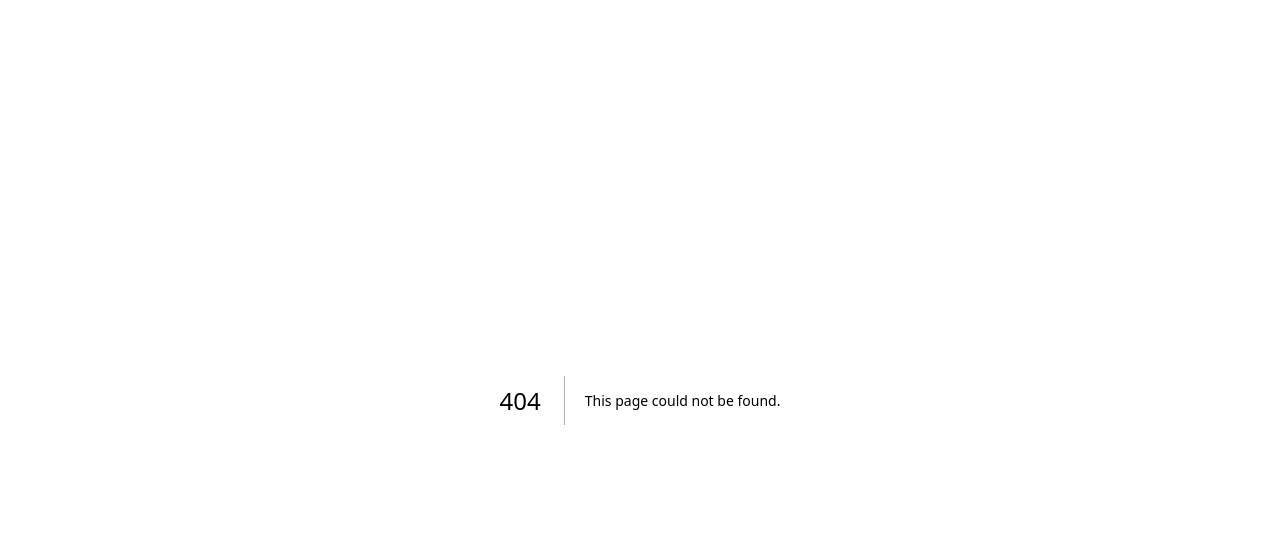
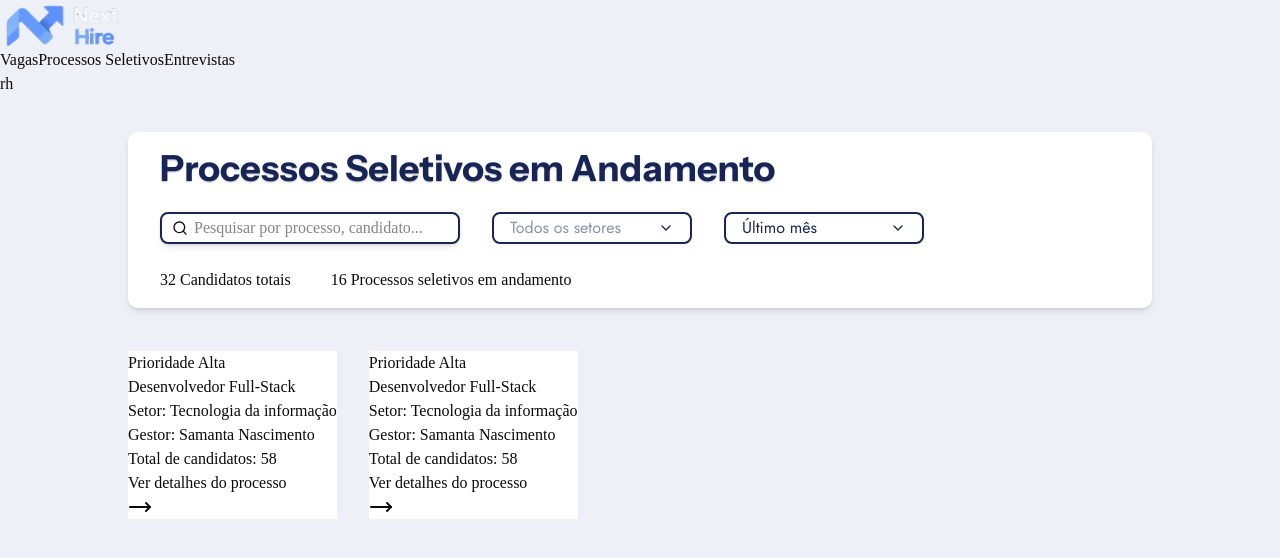
Before and after one commit to Next-Hire/NextHire_FrontEnd, a Next.js app: page /processo-seletivo in a window 1280 px wide. Before the commit this address had no page. Shown: the top 558 px of the page. Built offline with nearby package versions, Linux system fonts and the light colour scheme.

Commit message:
:construction: progress: início da tela de processos seletivos

```diff
--- a/src/app/globals.css
+++ b/src/app/globals.css
@@ -145,10 +145,14 @@
   }
 }
 
-.card{
-  @apply bg-white rounded-lg py-4 my-1 shadow-md;
+.card {
+  @apply bg-white rounded-lg py-4 my-1 shadow-md p-8;
 }
 
 .titulo {
-  @apply text-4xl font-bold text-blue-950 font-(family-name:--font-instrument-sans) text-shadow-sm place-self-start my-8;
+  @apply text-4xl font-bold text-blue-950 font-(family-name:--font-instrument-sans) text-shadow-sm place-self-start;
 }
+
+.inputFiltro {
+  @apply border-2 border-blue-950 rounded-md h-8 w-75 bg-white shadow-md;
+}
--- /dev/null
+++ b/src/app/processo-seletivo/page.tsx
@@ -0,0 +1,132 @@
+'use client';
+
+import Header from "@/components/header/header";
+import { Search } from 'lucide-react';
+import {
+    SelectRoot,
+    SelectTrigger,
+    SelectValue,
+    SelectPortal,
+    SelectPositioner,
+    SelectPopup,
+    SelectItem,
+} from '@/components/select/select';
+import CardProcessoSeletivo from "@/components/cardProcessoSeletivo/cardProcessoSeletivo";
+import { useState } from "react";
+
+export interface Setor {
+    setor: string;
+}
+
+const setores: Setor[] = [
+    { setor: "TI" },
+    { setor: "RH" },
+    { setor: "Administração" },
+];
+
+export default function ProcessoSeletivoPage() {
+    const [setoresSelecionados, setSetoresSelecionados] = useState<string[]>([]);
+
+    const handleMudarSetores = (novosValores: string[]) => {
+        if (novosValores.includes("Todos os setores")) {
+            setSetoresSelecionados([]);
+            return;
+        }
+
+        setSetoresSelecionados(novosValores);
+    };
+
+    return (
+        <>
+            <Header />
+            <main className='containerMainProcessoSeletivo flex justify-center min-h-[88vh] py-8'>
+                <div className='layoutGuide flex flex-col w-4/5 gap-[3vw]'>
+                    <section className='topoFiltros'>
+                        <article className='card flex flex-col gap-6'>
+                            <h1 className='titulo'>Processos Seletivos em Andamento</h1>
+
+                            <div className='filtros flex flex-wrap items-center gap-8'>
+                                <div className='relative'>
+                                    <Search className='absolute inset-y-0 left-3 my-auto h-4 w-4' />
+                                    <input
+                                        type="text"
+                                        placeholder='Pesquisar por processo, candidato...'
+                                        className='inputFiltro pl-[32px]!'
+                                    />
+                                </div>
+
+                                <div className='flex flex-col'>
+                                    <SelectRoot
+                                        multiple
+                                        value={setoresSelecionados}
+                                        onValueChange={handleMudarSetores}
+                                    >
+                                        <SelectTrigger>
+                                            <SelectValue placeholder="Todos os setores">
+                                                {(valores: string[]) => {
+                                                    if (!valores || valores.length === 0 || valores.length === setores.length || valores.includes('Todos os setores')) {
+                                                        return "Todos os setores";
+                                                    }
+                                                    return valores.join(", ");
+                                                }}
+                                            </SelectValue>
+                                        </SelectTrigger>
+
+                                        <SelectPortal>
+                                            <SelectPositioner>
+                                                <SelectPopup className='flex flex-col gap-1'>
+                                                    <SelectItem value="Todos os setores">
+                                                        Todos os setores
+                                                    </SelectItem>
+
+                                                    {setores.map((item) => (
+                                                        <SelectItem key={item.setor} value={item.setor}>
+                                                            {item.setor}
+                                                        </SelectItem>
+                                                    ))}
+                                                </SelectPopup>
+                                            </SelectPositioner>
+                                        </SelectPortal>
+                                    </SelectRoot>
+                                </div>
+
+                                <div className='flex flex-col'>
+                                    <SelectRoot defaultValue='Último mês'>
+                                        <SelectTrigger>
+                                            <SelectValue placeholder='Data' />
+                                        </SelectTrigger>
+
+                                        <SelectPortal>
+                                            <SelectPositioner>
+                                                <SelectPopup>
+                                                    <SelectItem value='Último mês'>Último mês</SelectItem>
+                                                    <SelectItem value='Últimos 3 meses'>Últimos 3 meses</SelectItem>
+                                                    <SelectItem value='Últimos 6 meses'>Últimos 6 meses</SelectItem>
+                                                    <SelectItem value='Último ano'>Último ano</SelectItem>
+                                                </SelectPopup>
+                                            </SelectPositioner>
+                                        </SelectPortal>
+                                    </SelectRoot>
+                                </div>
+                            </div>
+
+                            <div className='flex gap-10'>
+                                <div>
+                                    <p><span>32</span> Candidatos totais</p>
+                                </div>
+                                <div>
+                                    <p><span>16</span> Processos seletivos em andamento</p>
+                                </div>
+                            </div>
+                        </article>
+                    </section>
+
+                    <section className='flex gap-8'>
+                        <CardProcessoSeletivo />
+                        <CardProcessoSeletivo />
+                    </section>
+                </div>
+            </main>
+        </>
+    );
+}
--- /dev/null
+++ b/src/components/cardProcessoSeletivo/cardProcessoSeletivo.tsx
@@ -0,0 +1,19 @@
+import Link from "next/link";
+import { MoveRight } from 'lucide-react';
+
+export default function CardProcessoSeletivo() {
+    return (
+        <>
+            <main className='bg-white'>
+                <div>Prioridade Alta</div>
+                <h4>Desenvolvedor Full-Stack</h4>
+                <div>
+                    <p>Setor: <span>Tecnologia da informação</span></p>
+                    <p>Gestor: <span>Samanta Nascimento</span></p>
+                    <p>Total de candidatos: <span>58</span></p>
+                </div>
+                <Link href="">Ver detalhes do processo <span><MoveRight /></span></Link>
+            </main>
+        </>
+    );
+}
```
